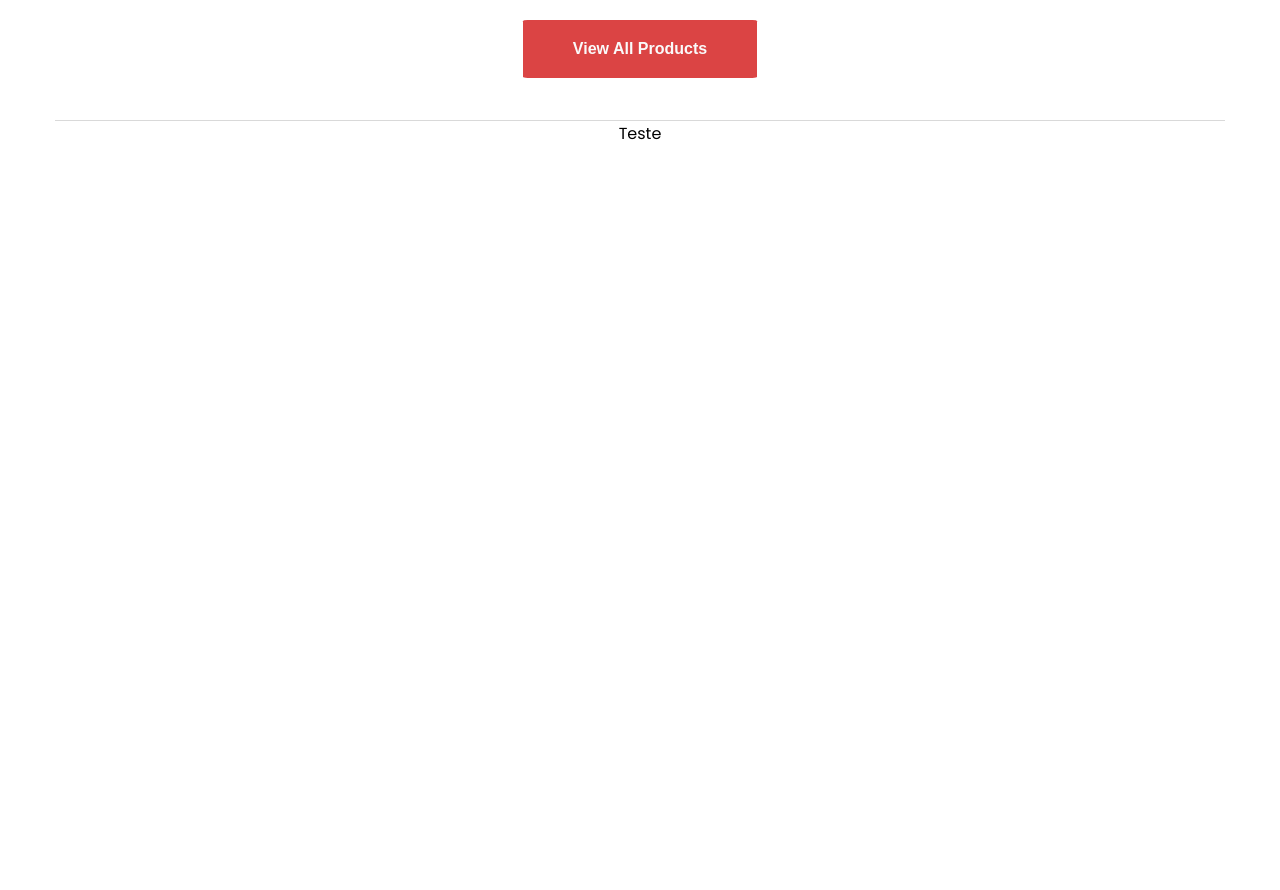
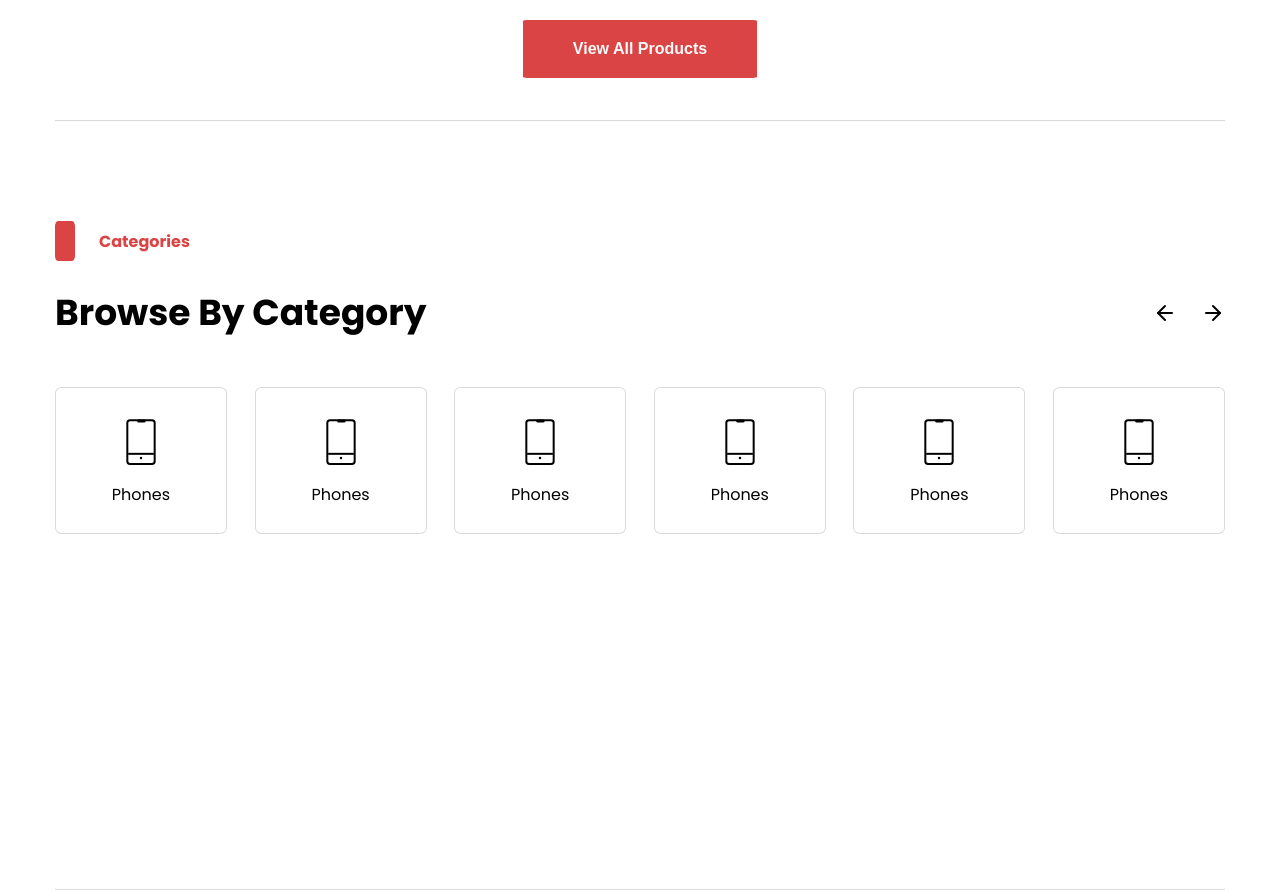
Before and after one commit to ViniciusBussolo1/Full-e-Commerce-Website, a Next.js app: page / in a window 1280 px wide. Shown: the part 1300-2190 px from the top of the page. Before the commit the page ends 2090 px from the top, so only its background shows below. Built offline with nearby package versions, Linux system fonts and the light colour scheme.

Commit message:
:sparkles: feat: criado section Categories

```diff
--- a/src/components/categories/categories.tsx
+++ b/src/components/categories/categories.tsx
@@ -1,7 +1,60 @@
 'use client'
+
+import Image from 'next/image'
+
+import { Title } from '../components-section/title/title'
+import { HeaderSection } from '../header-section/header-section'
+
+import CellPhone from '../../assets/categories/cell-phone.svg'
 
 import * as S from './style'
 
 export function Categories() {
-  return <S.Container>Teste</S.Container>
+  return (
+    <S.Container>
+      <S.divCategories>
+        <HeaderSection nameSection="Categories">
+          <Title title="Browse By Category" />
+        </HeaderSection>
+        <S.divCards>
+          <S.Card>
+            <S.Div>
+              <Image src={CellPhone} alt="Imagem de um telefone" />
+              <S.Span>Phones</S.Span>
+            </S.Div>
+          </S.Card>
+          <S.Card>
+            <S.Div>
+              <Image src={CellPhone} alt="Imagem de um telefone" />
+              <S.Span>Phones</S.Span>
+            </S.Div>
+          </S.Card>
+          <S.Card>
+            <S.Div>
+              <Image src={CellPhone} alt="Imagem de um telefone" />
+              <S.Span>Phones</S.Span>
+            </S.Div>
+          </S.Card>
+          <S.Card>
+            <S.Div>
+              <Image src={CellPhone} alt="Imagem de um telefone" />
+              <S.Span>Phones</S.Span>
+            </S.Div>
+          </S.Card>
+          <S.Card>
+            <S.Div>
+              <Image src={CellPhone} alt="Imagem de um telefone" />
+              <S.Span>Phones</S.Span>
+            </S.Div>
+          </S.Card>
+          <S.Card>
+            <S.Div>
+              <Image src={CellPhone} alt="Imagem de um telefone" />
+              <S.Span>Phones</S.Span>
+            </S.Div>
+          </S.Card>
+        </S.divCards>
+      </S.divCategories>
+    </S.Container>
+  )
 }
--- a/src/components/categories/style.ts
+++ b/src/components/categories/style.ts
@@ -7,4 +7,56 @@ export const Container = styled.section`
 
   display: flex;
   justify-content: center;
+
+  margin-top: 6.25rem; //100px
 `
+export const divCategories = styled.div`
+  max-width: 73.125rem; //1170px
+  width: 100%;
+
+  display: flex;
+  flex-direction: column;
+  gap: 3rem; //48px
+
+  border-bottom: 1px solid #d9d9d9;
+`
+
+export const divCards = styled.div`
+  width: 100%;
+  height: 9.063rem; //145px
+
+  display: flex;
+  justify-content: space-between;
+  align-items: center;
+  gap: 1.5rem; //24px
+`
+
+export const Card = styled.div`
+  width: 10.625rem; //170px
+  height: 100%;
+
+  display: flex;
+  justify-content: center;
+  align-items: center;
+
+  border: 1px solid #d9d9d9;
+  border-radius: 4%;
+
+  cursor: pointer;
+
+  &:hover {
+    background-color: #db4444;
+    color: #ffff;
+  }
+`
+
+export const Div = styled.div`
+  display: flex;
+  flex-direction: column;
+  align-items: center;
+  gap: 12px;
+`
+export const Span = styled.span`
+  font-size: 1rem; //16px
+  font-weight: regular;
+`
--- a/src/components/header-section/header-section.tsx
+++ b/src/components/header-section/header-section.tsx
@@ -17,40 +17,7 @@ export function HeaderSection({ nameSection, children }: HeaderSectionProps) {
     <S.Header>
       <NameSection name={nameSection} />
       <S.div>
-        <S.divTitle>
-          {children}
-          {/* <Title title={title} />
-          <S.Days>
-            <S.Day>
-              <S.Text>Days</S.Text>
-              <S.Number>03</S.Number>
-            </S.Day>
-            <S.Points>
-              <S.Point></S.Point>
-              <S.Point></S.Point>
-            </S.Points>
-            <S.Day>
-              <S.Text>Hours</S.Text>
-              <S.Number>23</S.Number>
-            </S.Day>
-            <S.Points>
-              <S.Point></S.Point>
-              <S.Point></S.Point>
-            </S.Points>
-            <S.Day>
-              <S.Text>Minutes</S.Text>
-              <S.Number>19</S.Number>
-            </S.Day>
-            <S.Points>
-              <S.Point></S.Point>
-              <S.Point></S.Point>
-            </S.Points>
-            <S.Day>
-              <S.Text>Seconds</S.Text>
-              <S.Number>56</S.Number>
-            </S.Day>
-          </S.Days> */}
-        </S.divTitle>
+        <S.divTitle>{children}</S.divTitle>
         <Arrows />
       </S.div>
     </S.Header>
```
Also changed, not shown: src/assets/categories/cell-phone.svg (added).
